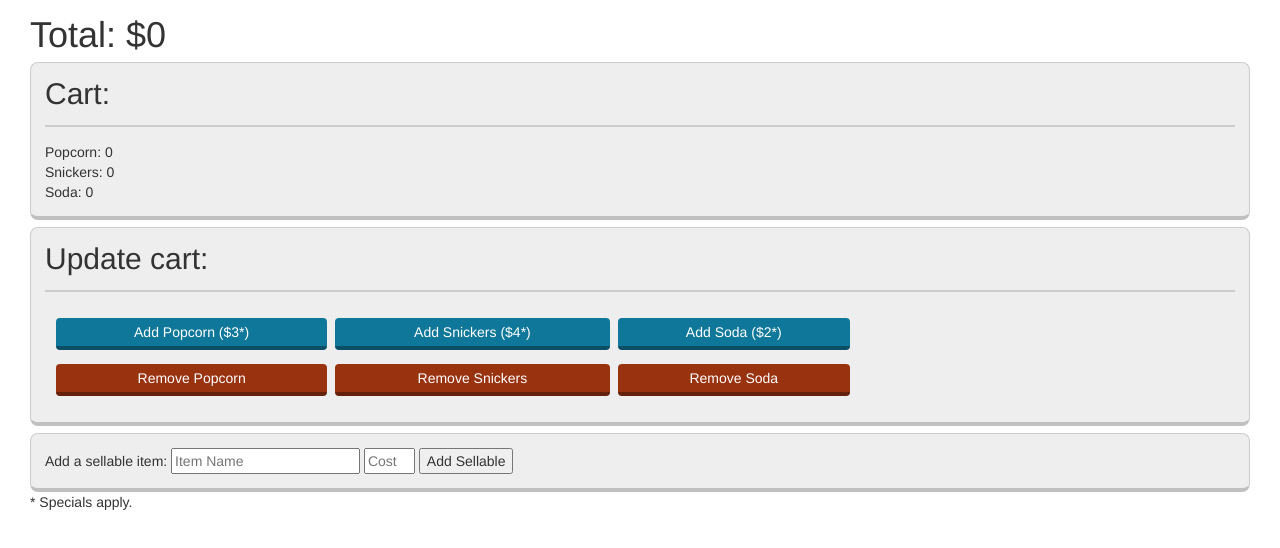
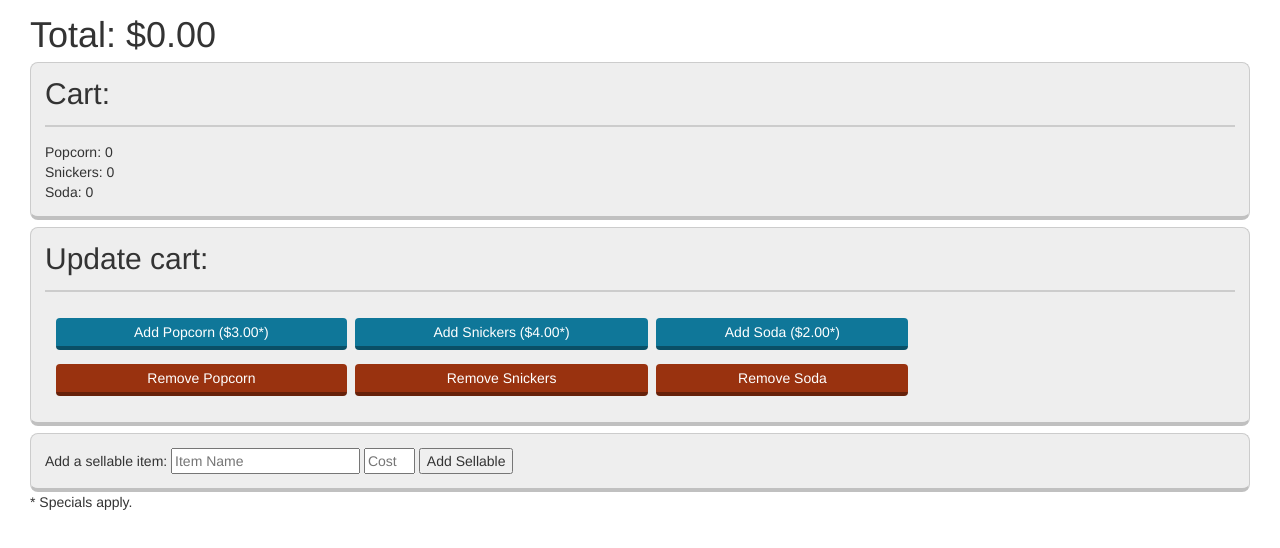
Before and after one commit to alexluecke/movie-theatre-fun, a website: page index.html in a window 1280 px wide. Drawn offline with nearby package versions, Linux system fonts and the light colour scheme.

Commit message:
Added custom filters file and updated money displays.

```diff
--- a/index.html
+++ b/index.html
@@ -6,6 +6,7 @@
   <link rel="stylesheet" href="/vendor/bootstrap/dist/css/bootstrap.css">
   <link rel="stylesheet" href="/assets/css/main.css">
   <script src="/vendor/angular/angular.js"></script>
+  <script src="/js/filters/snack-filter.js"></script>
   <script src="/js/controllers/snack-controller.js"></script>
 </head>
 <body ng-controller="SnackCtrl">
@@ -13,7 +14,7 @@
 	<div id="main">
 
 		<div class="total">
-			<h1>Total: <span>${{ total }}</span></h1>
+			<h1>Total: <span>{{ total | currency }}</span></h1>
 		</div>
 
 		<div class="section">
@@ -27,7 +28,7 @@
 			<h2>Update cart:</h2>
 			<div ng-model="sellables" class="sellables-buttons" ng-repeat="item in sellables">
 				<div class="button-wrap">
-					<button class="add" ng-click="addToCart(item.name)">Add {{ item.name }} (${{ item.cost }}*)</button>
+					<button class="add" ng-click="addToCart(item.name)">Add {{ item.name }} ({{ item.cost | currency }}*)</button>
 					<button class="remove" ng-click="removeFromCart(item.name)">Remove {{ item.name }}</button>
 				</div>
 			</div>
```
